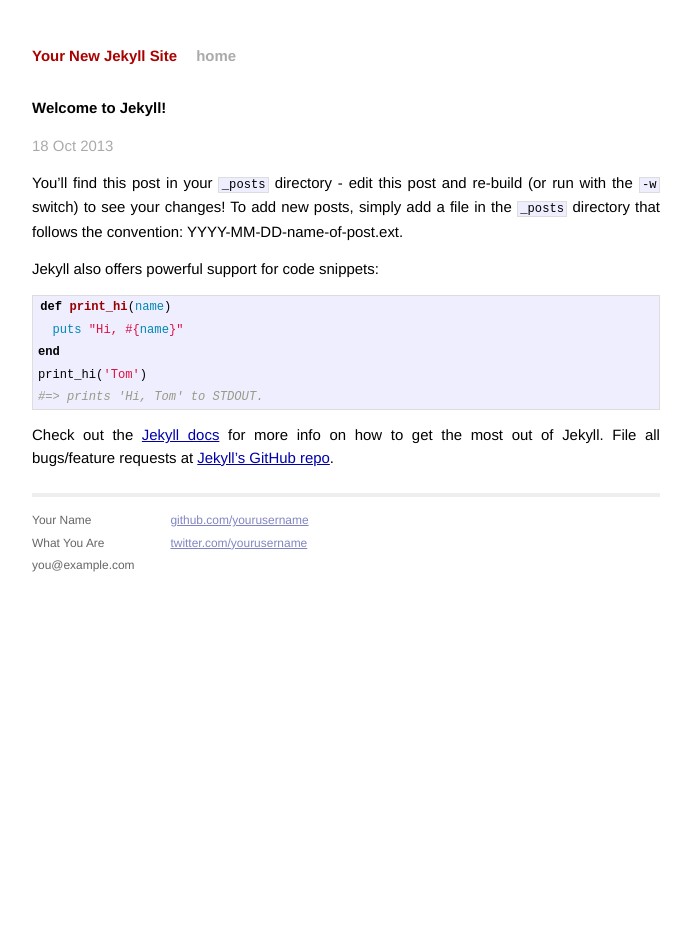
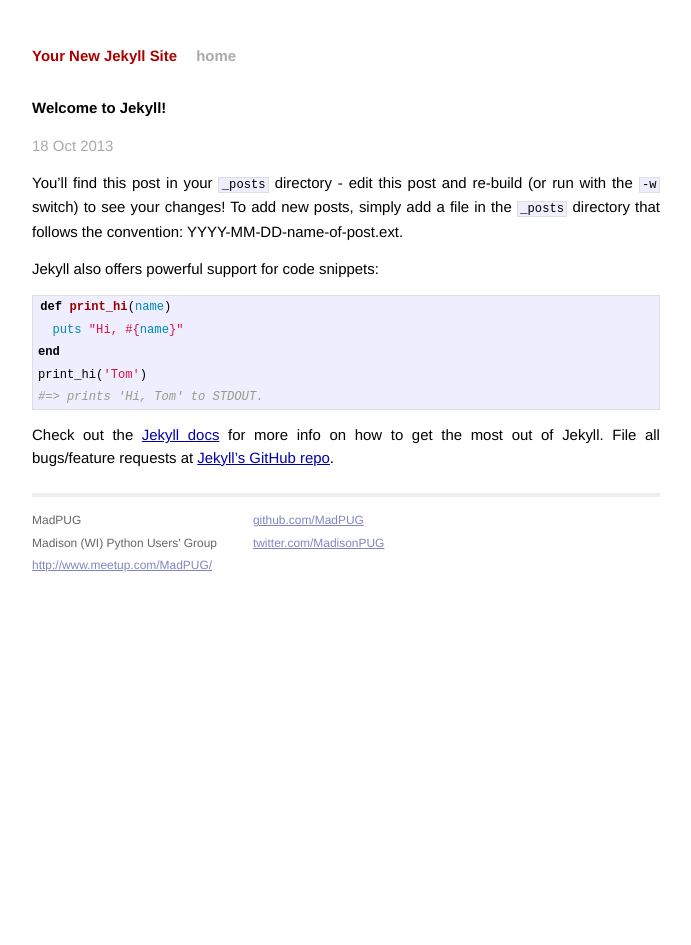
Before and after one commit to MadPUG/madpug.github.io, a Jekyll site: the page built from _posts/2013-10-18-welcome-to-jekyll.markdown, in a window 1280 px wide. Shown: the whole page, without its empty margins (294-985 px from the left). Built offline with Jekyll 4.4.1, drawn with Linux system fonts in a browser that asks for light colours; Markdown is read by kramdown in place of the engine named in the settings.

Commit message:
Update site footer

```diff
--- a/_layouts/default.html
+++ b/_layouts/default.html
@@ -26,15 +26,21 @@
           <div class="footer">
             <div class="contact">
               <p>
-                Your Name<br />
-                What You Are<br />
-                you@example.com
+                MadPUG<br />
+                Madison (WI) Python Users' Group<br />
+                <a href="http://www.meetup.com/MadPUG/">
+                  http://www.meetup.com/MadPUG/
+                </a>
               </p>
             </div>
             <div class="contact">
               <p>
-                <a href="https://github.com/yourusername">github.com/yourusername</a><br />
-                <a href="https://twitter.com/yourusername">twitter.com/yourusername</a><br />
+                <a href="https://github.com/MadPUG">
+                  github.com/MadPUG
+                </a><br />
+                <a href="https://twitter.com/MadisonPUG">
+                  twitter.com/MadisonPUG
+                </a><br />
               </p>
             </div>
           </div>
```
